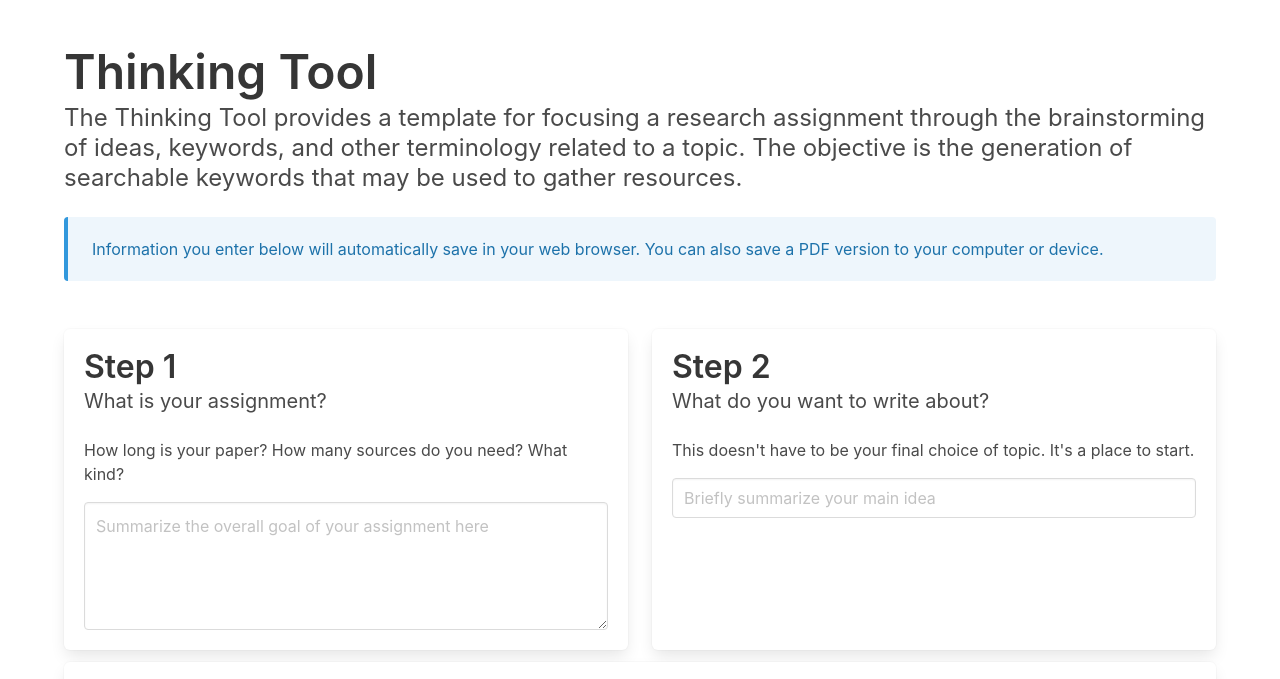
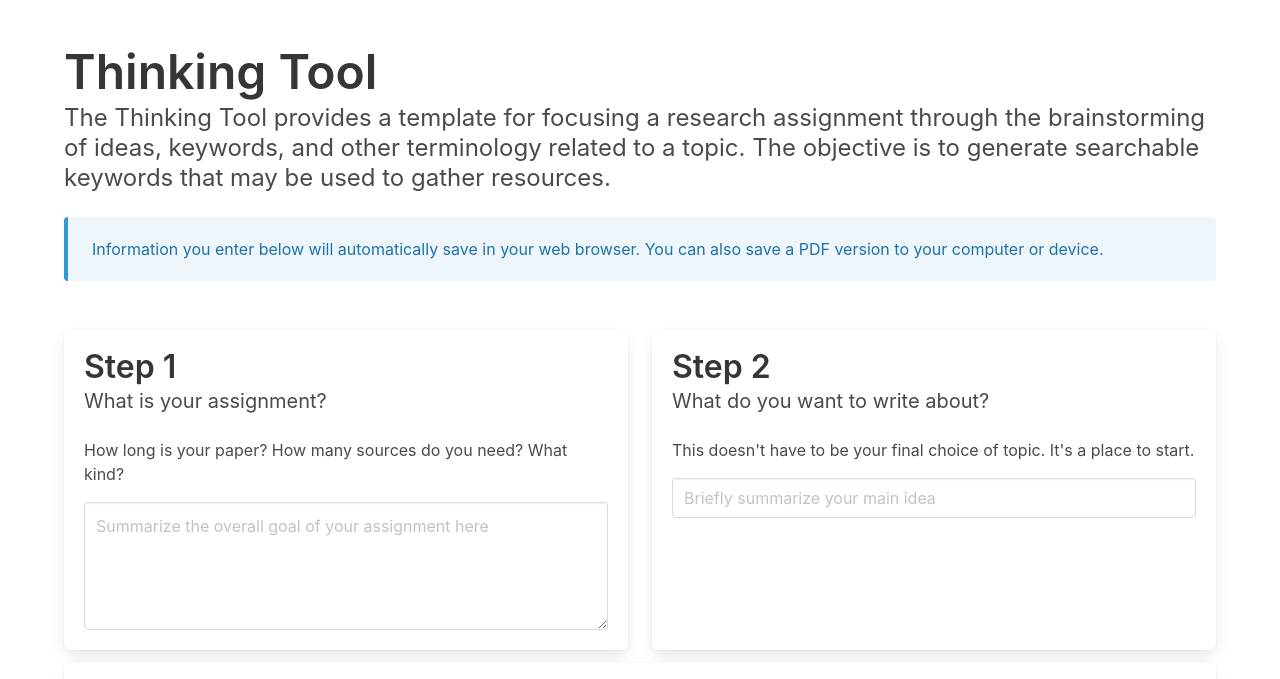
Before and after one commit to uva-library-tnl/thinkingtool, a plain HTML site: page index.html in a window 1280 px wide. Shown: the part 55-734 px from the top of the page. Drawn offline with Linux system fonts and the light colour scheme; a script that the page names is missing.

Commit message:
changed wording at top

```diff
--- a/index.html
+++ b/index.html
@@ -32,7 +32,7 @@
       <div class="hero-body">
         <div class="container">
           <h1 class="title is-size-1">Thinking Tool</h1>
-          <h2 class="subtitle is-size-4">The Thinking Tool provides a template for focusing a research assignment through the brainstorming of ideas, keywords, and other terminology related to a topic.  The objective is the generation of searchable keywords that may be used to gather resources.</h2>
+          <h2 class="subtitle is-size-4">The Thinking Tool provides a template for focusing a research assignment through the brainstorming of ideas, keywords, and other terminology related to a topic.  The objective is to generate searchable keywords that may be used to gather resources.</h2>
           <div class="message is-info">
             <p class="message-body">
               Information you enter below will automatically save in your web browser.  You can also save a PDF version to your computer or device.
```
Also changed, not shown: scripts.js (+2 -6 lines).
